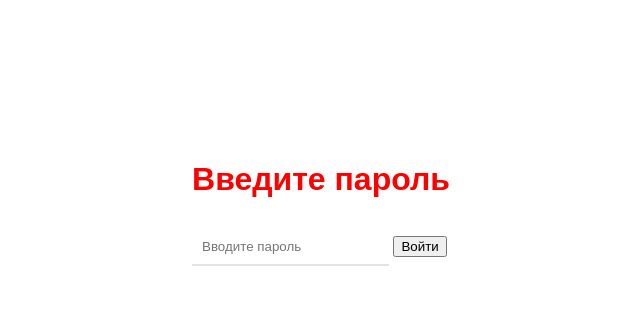
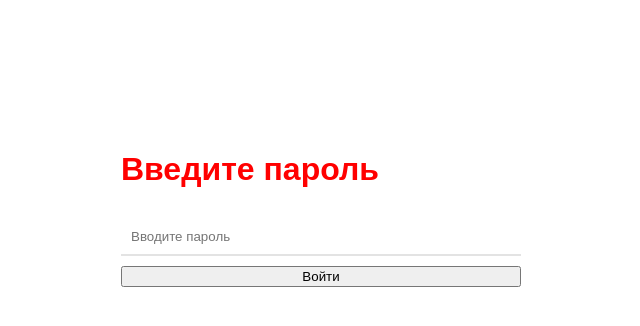
Before and after one commit to Muhammadjom/Muhammadjom.github.io, a PHP site: page / in a window 1280 px wide. Shown: the top 326 px of the page, without its empty margins (319-959 px from the left). Run offline with PHP 8.4, Linux system fonts and the light colour scheme.

Commit message:
Update style.css

```diff
--- a/style.css
+++ b/style.css
@@ -6,7 +6,7 @@ body {
     font-family: Montserrat, sans-serif;
 }
 
-form {
+.form {
     display: flex;
     flex-direction: column;
     width: 400px;
```
